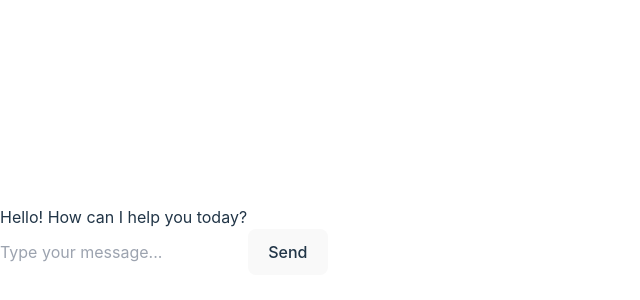
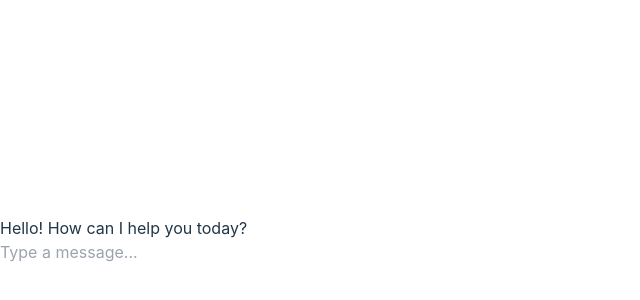
Before and after one commit to AliKefel/chatgpt-clone, a React (Vite) app: page / in a window 1280 px wide. Shown: the part 160-460 px from the top of the page, without its empty margins (0-640 px from the left). Built offline with nearby package versions, Linux system fonts and the light colour scheme.

Commit message:
typing effect

```diff
--- a/src/components/ChatBox.jsx
+++ b/src/components/ChatBox.jsx
@@ -1,11 +1,20 @@
-import Message from './Message';
-
-const ChatBox = ({ messages }) => {
+const ChatBox = ({ messages, typingMessage }) => {
   return (
-    <div className="flex flex-col space-y-4 p-4 h-[80vh] overflow-y-auto bg-gray-100 rounded-lg">
-      {messages.map((msg, index) => (
-        <Message key={index} message={msg} />
+    <div className="flex flex-col p-4 space-y-2 overflow-y-auto max-h-[70vh]">
+      {messages.map((message, index) => (
+        <div
+          key={index}
+          className={`message ${message.sender === 'ai' ? 'ai' : 'user'}`}
+        >
+          <p>{message.text}</p>
+        </div>
       ))}
+      {/* Display typing effect when AI is typing */}
+      {typingMessage && (
+        <div className="message ai">
+          <p>{typingMessage}</p>
+        </div>
+      )}
     </div>
   );
 };
--- a/src/components/InputBox.jsx
+++ b/src/components/InputBox.jsx
@@ -1,27 +1,29 @@
 import { useState } from 'react';
 
-const InputBox = ({ onSend }) => {
-  const [input, setInput] = useState('');
+const InputBox = ({ onSend, onEnterPress }) => {
+  const [text, setText] = useState('');
 
-  const handleSend = () => {
-    if (input.trim()) {
-      onSend(input);
-      setInput('');
+  const handleChange = (e) => {
+    setText(e.target.value);
+  };
+
+  const handleKeyPress = (e) => {
+    if (e.key === 'Enter' && text.trim()) {
+      onSend(text);  // Send message
+      setText(''); // Clear input field
     }
   };
 
   return (
-    <div className="flex space-x-4 p-4">
+    <div className="flex items-center p-4">
       <input
         type="text"
-        value={input}
-        onChange={(e) => setInput(e.target.value)}
-        placeholder="Type your message..."
-        className="flex-grow p-2 border rounded-lg focus:outline-none"
+        value={text}
+        onChange={handleChange}
+        onKeyPress={handleKeyPress}
+        className="flex-grow p-2 border rounded-md"
+        placeholder="Type a message..."
       />
-      <button onClick={handleSend} className="bg-blue-500 text-white px-4 py-2 rounded-lg">
-        Send
-      </button>
     </div>
   );
 };
--- a/src/pages/Home.jsx
+++ b/src/pages/Home.jsx
@@ -1,4 +1,4 @@
-import { useState } from 'react';
+import { useState, useEffect, useRef } from 'react';
 import ChatBox from '../components/ChatBox.jsx';
 import InputBox from '../components/InputBox.jsx';
 
@@ -6,9 +6,13 @@ const Home = () => {
   const [messages, setMessages] = useState([
     { sender: 'ai', text: 'Hello! How can I help you today?' },
   ]);
+  const [typingMessage, setTypingMessage] = useState('');
+  const [isTyping, setIsTyping] = useState(false); // AI typing state
+  const chatEndRef = useRef(null); // For auto-scrolling
 
   const handleSend = async (text) => {
     setMessages((prev) => [...prev, { sender: 'user', text }]);
+    setIsTyping(true); // Start typing effect for AI message
 
     try {
       const response = await fetch('/api/chat', {
@@ -20,16 +24,45 @@ const Home = () => {
       });
 
       const data = await response.json();
-      setMessages((prev) => [...prev, { sender: 'ai', text: data.reply }]);
+      simulateTypingEffect(data.reply);
     } catch (error) {
       console.error('Error:', error);
     }
   };
 
+  // Function to simulate typing effect
+  const simulateTypingEffect = (text) => {
+    setTypingMessage(''); // Clear previous typing message
+    let index = 0;
+    const typingInterval = setInterval(() => {
+      setTypingMessage((prev) => prev + text.charAt(index));
+      index += 1;
+      if (index === text.length) {
+        clearInterval(typingInterval); // Stop the typing effect
+        setIsTyping(false); // AI finished typing
+        setMessages((prev) => [
+          ...prev,
+          { sender: 'ai', text: text },
+        ]);
+      }
+    }, 50); // Adjust speed here (50ms per character)
+  };
+
+  // Auto-scroll the chat box to the latest message
+  const scrollToBottom = () => {
+    chatEndRef.current?.scrollIntoView({ behavior: 'smooth' });
+  };
+
+  // Scroll to bottom whenever messages are updated
+  useEffect(() => {
+    scrollToBottom();
+  }, [messages]);
+
   return (
     <div className="flex flex-col h-screen w-full items-center justify-center bg-gray-500 p-4">
-      <div className="w-full max-w-md bg-white rounded-lg shadow-md overflow-hidden">
-        <ChatBox messages={messages} />
+      <div className="w-full max-w-md bg-white rounded-lg shadow-md overflow-hidden flex flex-col">
+        <ChatBox messages={messages} typingMessage={typingMessage} />
+        <div ref={chatEndRef} /> {/* Empty div to enable scrolling */}
         <InputBox onSend={handleSend} />
       </div>
     </div>
```
